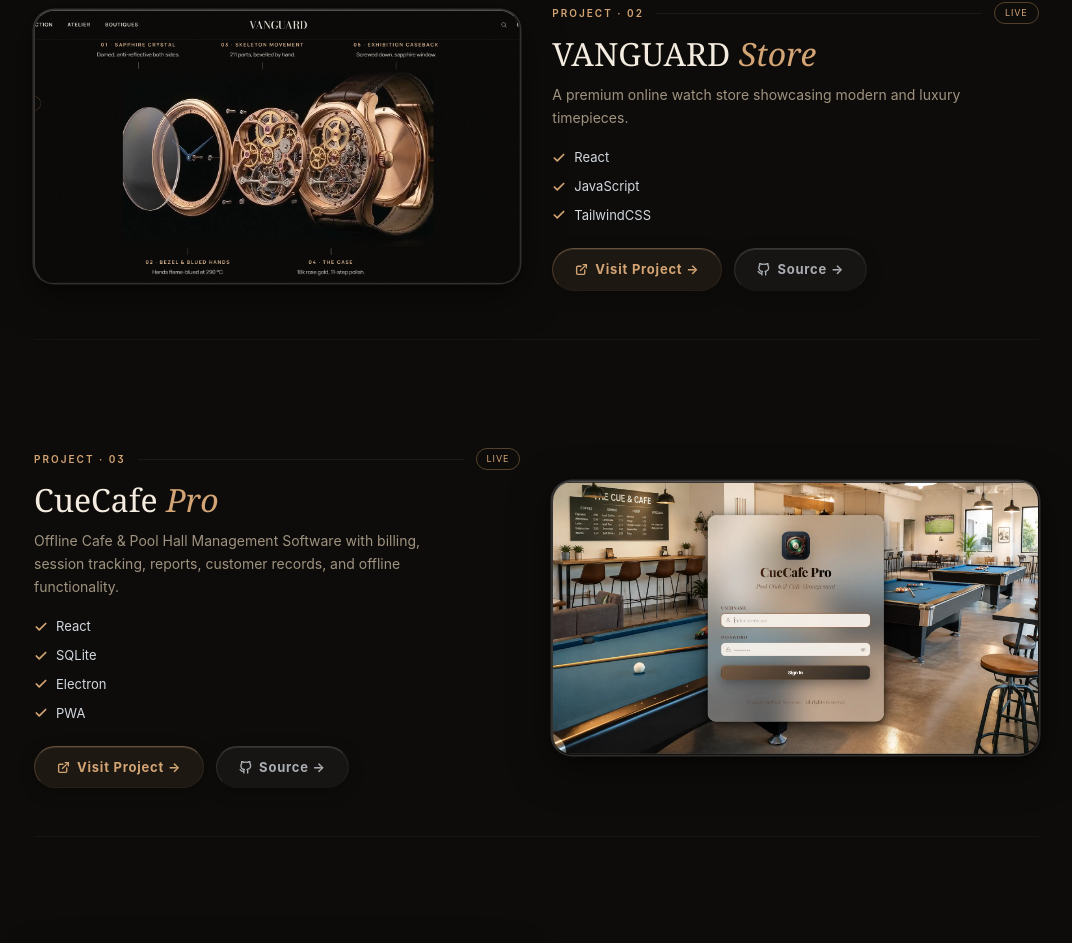
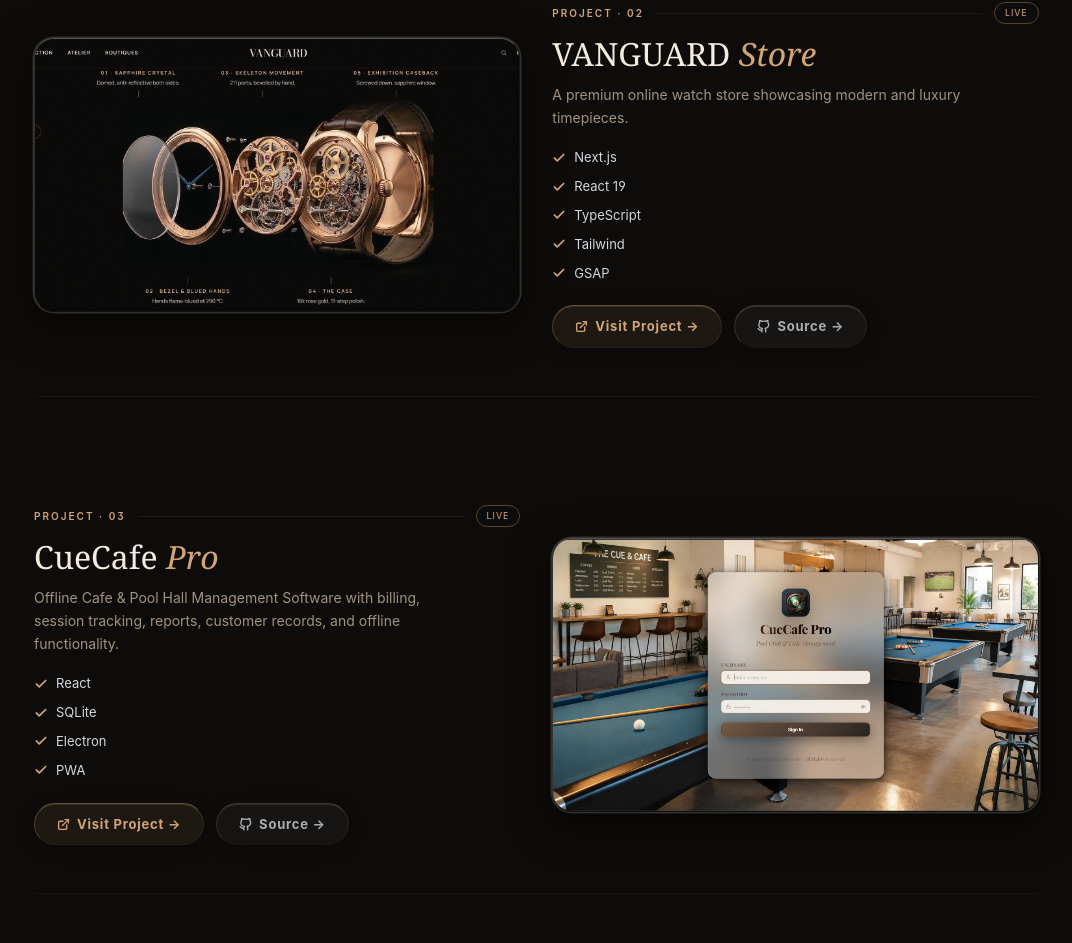
Before and after one commit to bilal9897/my-portfolio, a React (Vite) app: page / in a window 1280 px wide. Shown: the part 3911-4854 px from the top of the page, without its empty margins (146-1218 px from the left). Built offline with nearby package versions, Linux system fonts and the light colour scheme.

Commit message:
Update VANGUARD tech stack

```diff
--- a/src/components/Projects.jsx
+++ b/src/components/Projects.jsx
@@ -18,7 +18,7 @@ const projects = [
     title: 'VANGUARD',
     italicText: 'Store',
     desc: 'A premium online watch store showcasing modern and luxury timepieces.',
-    stack: ['React', 'JavaScript', 'TailwindCSS'],
+    stack: ['Next.js', 'React 19', 'TypeScript', 'Tailwind', 'GSAP'],
     live: true,
     visitUrl: 'https://watch-online-store.netlify.app/',
     sourceUrl: 'https://github.com/bilal9897/watch-website.git',
```
